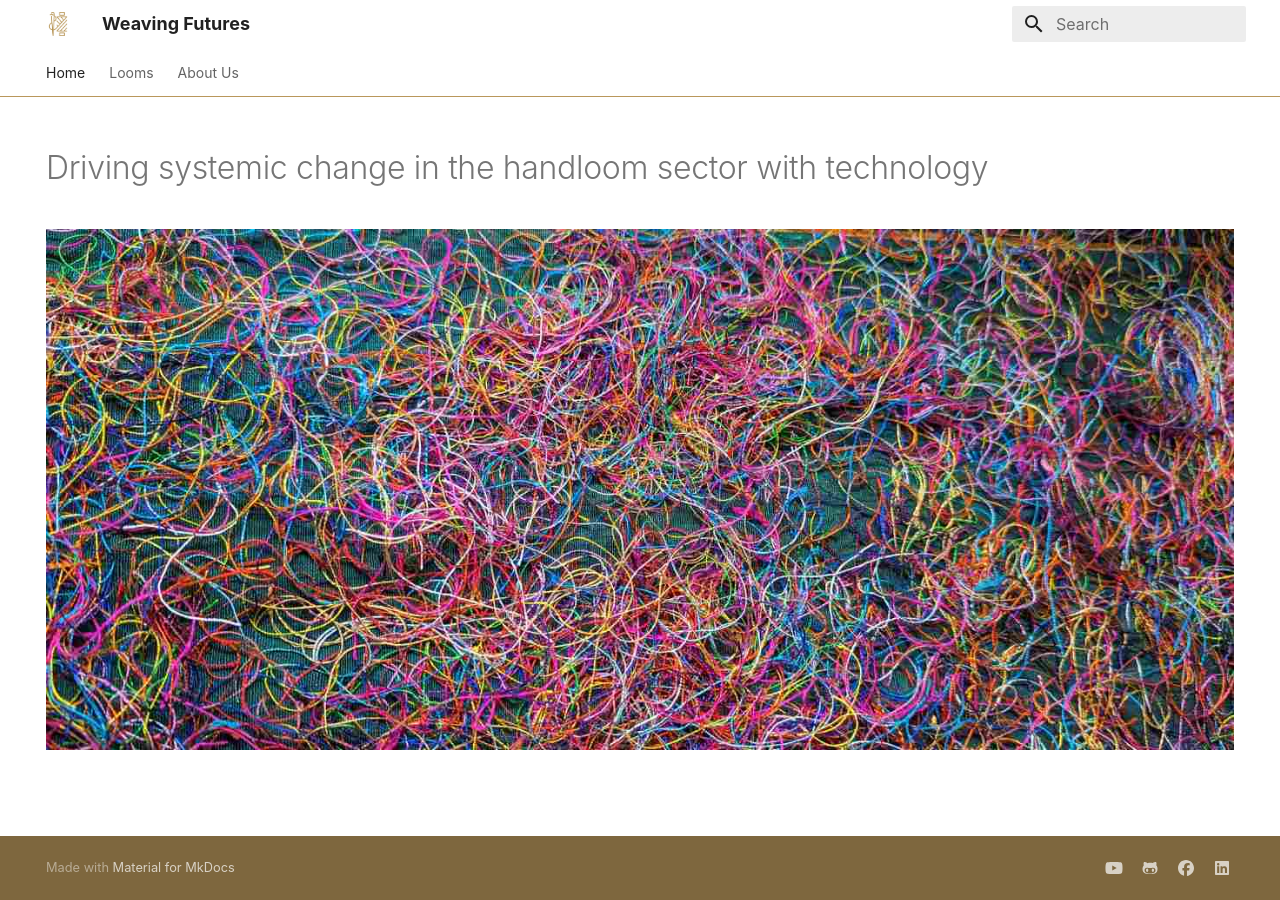
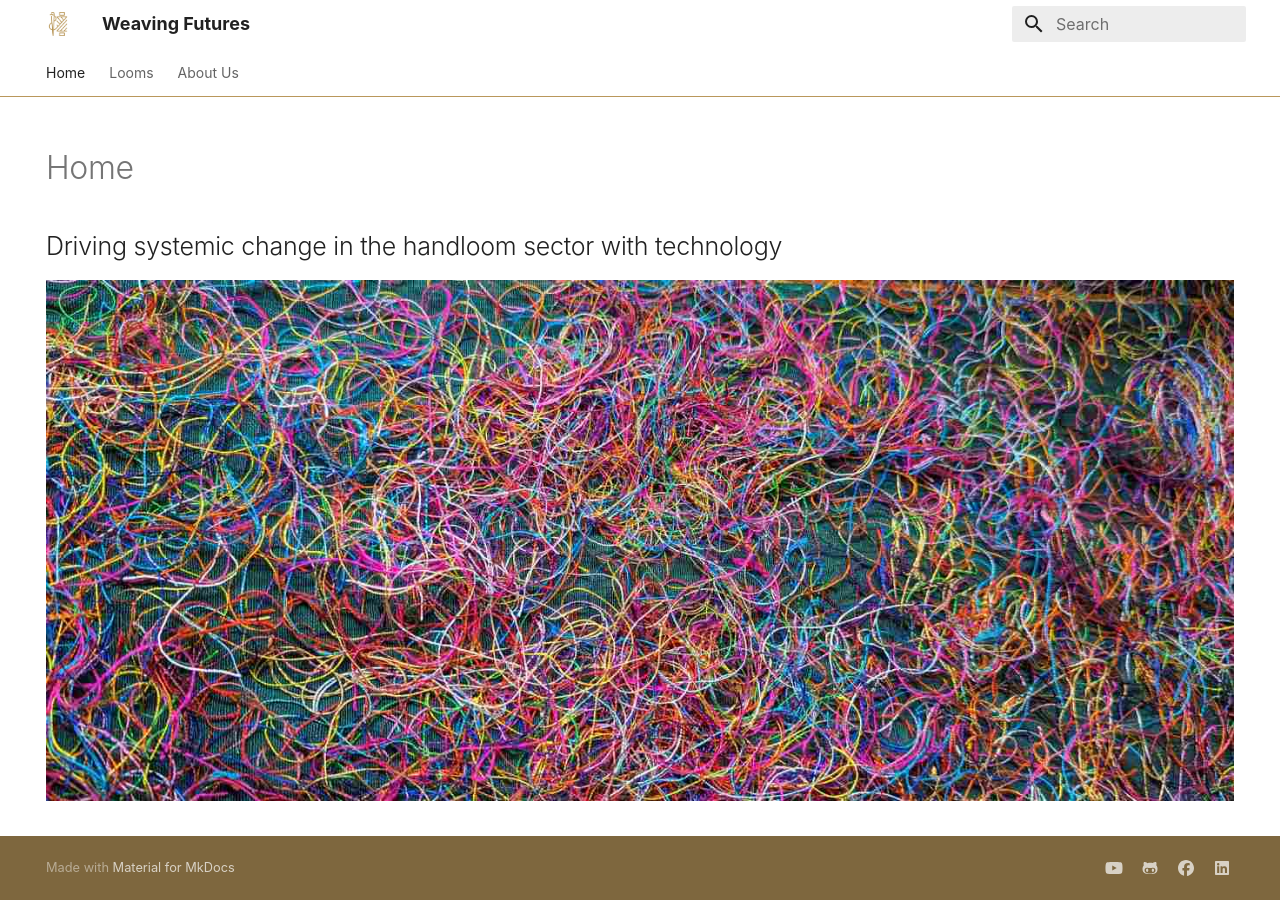
Before and after one commit to weavingfutures/weavingfutures.github.io, an MkDocs documentation site: the page built from docs/index.md, in a window 1280 px wide. Built offline with MkDocs 1.6.1 and Material for MkDocs 9.7.7, drawn with Linux system fonts in a browser that asks for light colours; some web fonts are replaced.

```diff
--- a/docs/index.md
+++ b/docs/index.md
@@ -3,5 +3,5 @@ hide:
   - navigation
   - toc
 ---
-# Driving systemic change in the handloom sector with technology
+## Driving systemic change in the handloom sector with technology
 <p align="center"><img alt="group" src="../../images/front_textile.jpg" /></p>
```
